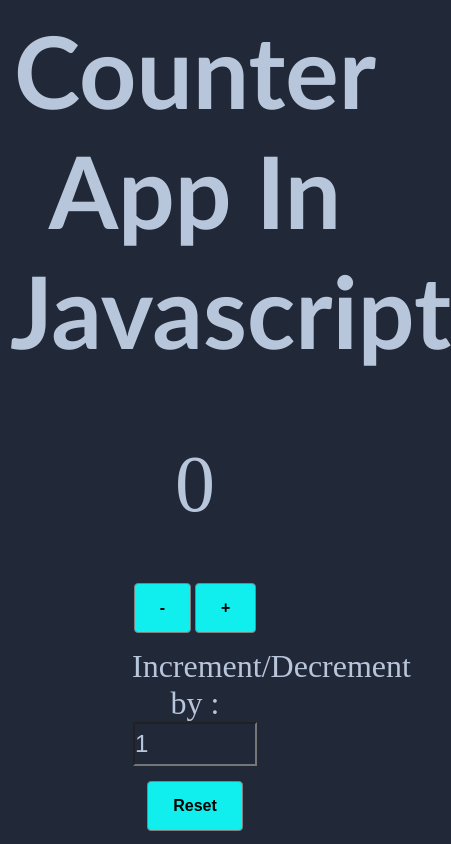
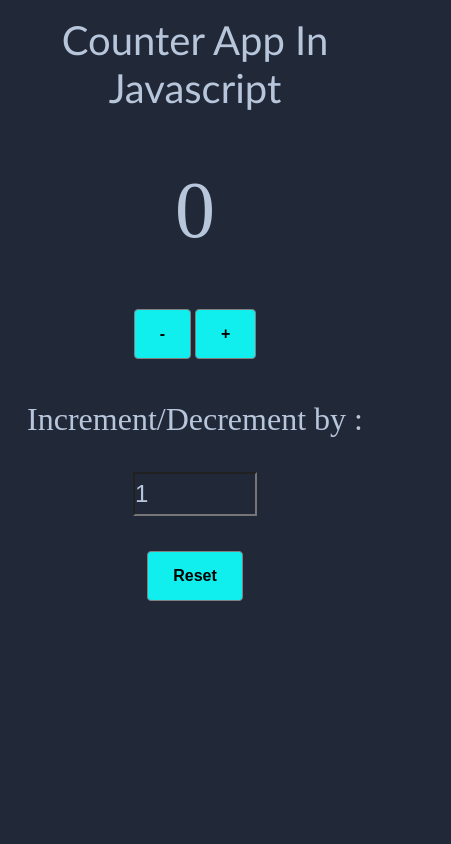
Before and after one commit to aribanusra/NumberCounter_Js, a plain HTML site: page index.html in a window 390 px wide. Shown: the whole page, 451 px wide, since content can reach past the window. Drawn offline with Linux system fonts and the light colour scheme.

Commit message:
Made the counter app responsive

```diff
--- a/style.css
+++ b/style.css
@@ -6,11 +6,11 @@
 
 }
 .heading{
-    font-size: 100px;
+    font-size: 5rem;
     font-weight: 700;
     font-family: 'Trebuchet MS', 'Lucida Sans Unicode', 'Lucida Grande', 'Lucida Sans', Arial, sans-serif;
     color:#B8C6DC;
-    margin: 10px;
+    margin: 1rem;
 
 }
 
@@ -51,3 +51,22 @@ font-size: 1rem;
     color: #B8C6DC;
     font-size: 1.5rem;
 }
+@media (max-width:500px){
+    .heading{
+        font-size: 2.5rem;
+        font-weight: 500;
+      }
+    .container{
+        min-width:100vw ;
+        margin: 0.5rem auto ;
+    }
+    .counter{
+        margin-top: 3rem;
+    }
+
+    .indec{
+        margin: 1.5rem;
+        line-height: 4.5rem;
+    }
+
+}
```
